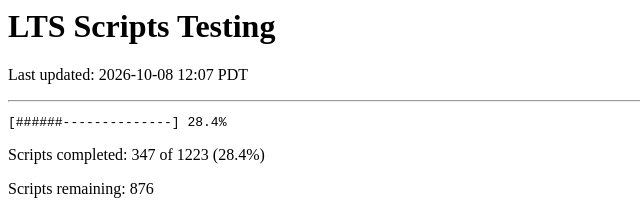
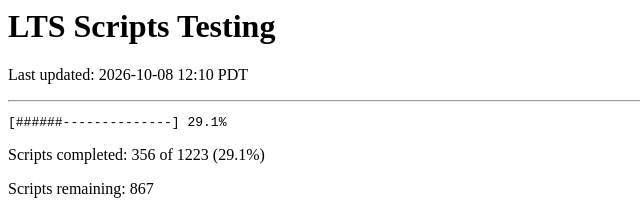
Before and after one commit to faisals/faisals.github.io, a plain HTML site: page db-run-status/index.html in a window 1280 px wide. Shown: the top 211 px of the page, 0-640 px from the left. Drawn offline with Linux system fonts and the light colour scheme.

Commit message:
Update progress: 356 of 1223

```diff
--- a/db-run-status/index.html
+++ b/db-run-status/index.html
@@ -3,11 +3,11 @@
 <body>
 
 <h1>LTS Scripts Testing</h1>
-<p>Last updated: 2026-10-08 12:07 PDT</p>
+<p>Last updated: 2026-10-08 12:10 PDT</p>
 <hr>
-<pre>[######--------------] 28.4%</pre>
-<p>Scripts completed: 347 of 1223 (28.4%)</p>
-<p>Scripts remaining: 876</p>
+<pre>[######--------------] 29.1%</pre>
+<p>Scripts completed: 356 of 1223 (29.1%)</p>
+<p>Scripts remaining: 867</p>
 <ul>
 <li>2025 scripts: 341</li>
 <li>2026 scripts: 882</li>
```
